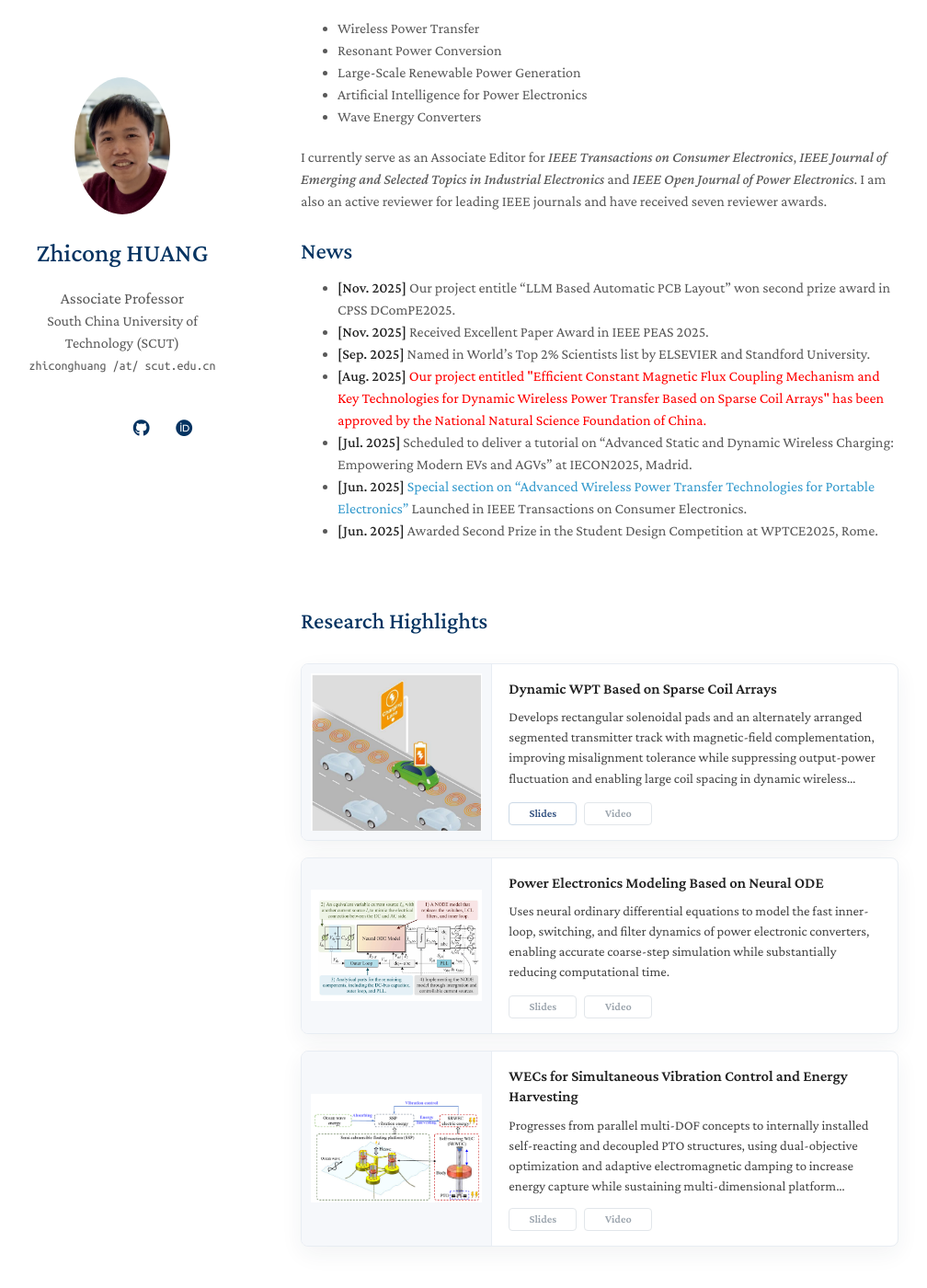
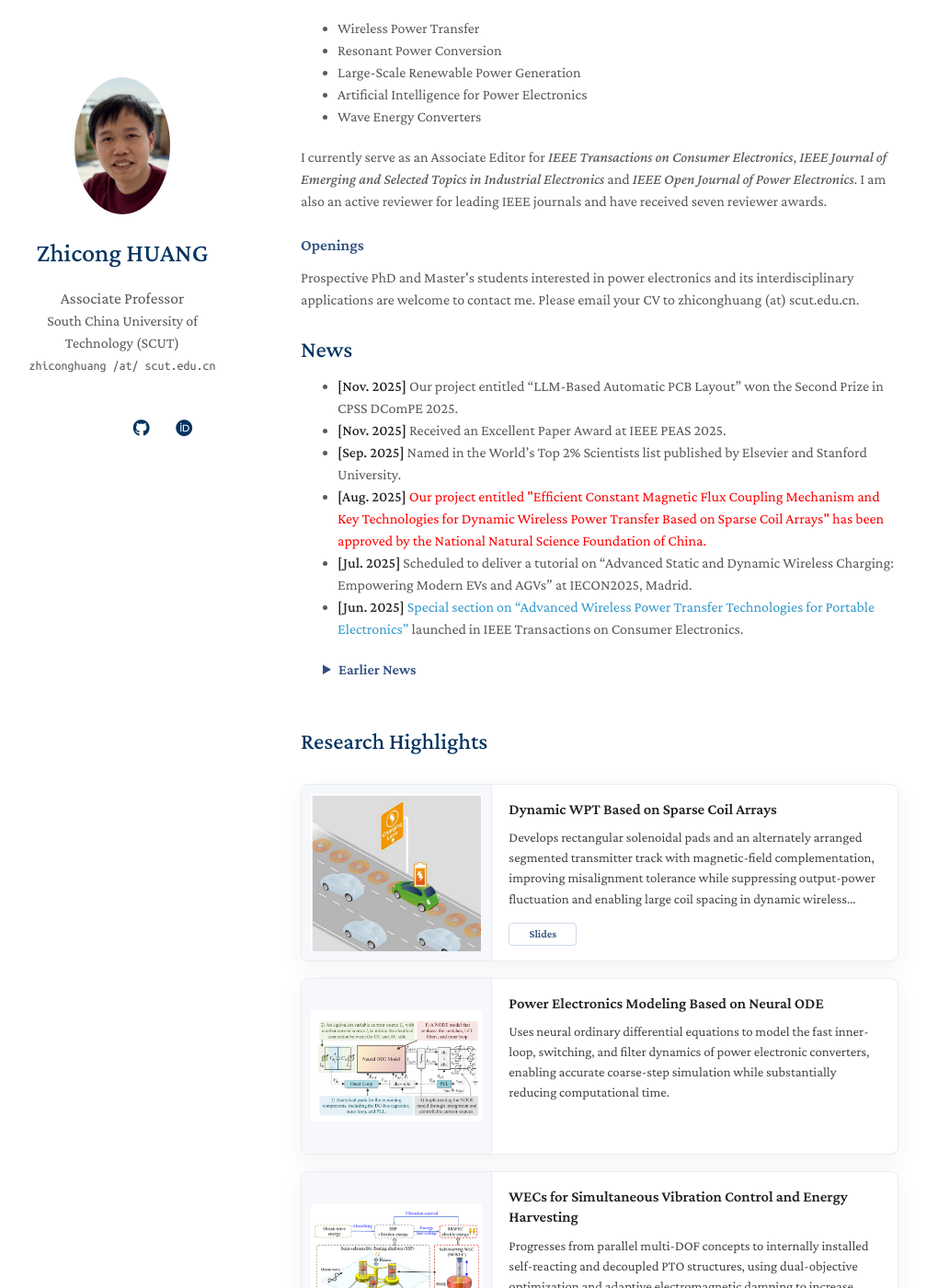
Before and after one commit to forwardhuang/forwardhuang.github.io, a Jekyll site: the page built from index.md, in a window 1280 px wide and 1400 px high, scrolled down 254 px. Shown: the whole window at 92% size, without its empty margins (143-1151 px from the left). Built offline with Jekyll 4.4.1, drawn with Linux system fonts in a browser that asks for light colours; a style sheet for code colours, icons or effects is not loaded; our own code applies the rules of GitHub Pages for plain Markdown files.

Commit message:
Add openings and streamline homepage content

```diff
--- a/_includes/research-highlights.md
+++ b/_includes/research-highlights.md
@@ -16,10 +16,12 @@
         <div class="highlight-content">
           <h3 class="highlight-title">{{ highlight.title }}</h3>
           <p class="highlight-summary">{{ highlight.summary }}</p>
+          {% if highlight.slides != "" or highlight.video != "" %}
           <div class="highlight-actions">
-            {% if highlight.slides != "" %}<a href="{{ highlight.slides }}" target="_blank" rel="noopener">Slides</a>{% else %}<span aria-disabled="true">Slides</span>{% endif %}
-            {% if highlight.video != "" %}<a href="{{ highlight.video }}" target="_blank" rel="noopener">Video</a>{% else %}<span aria-disabled="true">Video</span>{% endif %}
+            {% if highlight.slides != "" %}<a href="{{ highlight.slides }}" target="_blank" rel="noopener">Slides</a>{% endif %}
+            {% if highlight.video != "" %}<a href="{{ highlight.video }}" target="_blank" rel="noopener">Video</a>{% endif %}
           </div>
+          {% endif %}
         </div>
       </article>
     </li>
--- a/assets/css/style.scss
+++ b/assets/css/style.scss
@@ -9,6 +9,28 @@
 
 .news-section-title {
   margin-bottom: 15px;
+}
+
+.openings-title {
+  margin-top: 24px;
+}
+
+.openings-note {
+  margin: 0;
+}
+
+.earlier-news {
+  margin: 8px 0 0 24px;
+}
+
+.earlier-news summary {
+  color: #2f4f7f;
+  cursor: pointer;
+  font-weight: 600;
+}
+
+.earlier-news ul {
+  margin: 10px 0 0;
 }
 
 .subsection-title {
--- a/index.md
+++ b/index.md
@@ -14,15 +14,25 @@ I am an Associate Professor at South China University of Technology, Guangzhou,
 
 I currently serve as an Associate Editor for *IEEE Transactions on Consumer Electronics*, *IEEE Journal of Emerging and Selected Topics in Industrial Electronics* and *IEEE Open Journal of Power Electronics*. I am also an active reviewer for leading IEEE journals and have received seven reviewer awards.
 
+<h3 id="openings" class="subsection-title openings-title">Openings</h3>
+
+<p class="openings-note">Prospective PhD and Master's students interested in power electronics and its interdisciplinary applications are welcome to contact me. Please email your CV to zhiconghuang (at) scut.edu.cn.</p>
+
 <h2 id="news" class="section-title news-section-title">News</h2>
 
-- **[Nov. 2025]** Our project entitle "LLM Based Automatic PCB Layout" won second prize award in CPSS DComPE2025.
-- **[Nov. 2025]** Received Excellent Paper Award in IEEE PEAS 2025.
-- **[Sep. 2025]** Named in World's Top 2% Scientists list by ELSEVIER and Standford University.
+- **[Nov. 2025]** Our project entitled "LLM-Based Automatic PCB Layout" won the Second Prize in CPSS DComPE 2025.
+- **[Nov. 2025]** Received an Excellent Paper Award at IEEE PEAS 2025.
+- **[Sep. 2025]** Named in the World's Top 2% Scientists list published by Elsevier and Stanford University.
 - **[Aug. 2025]**  <font color=red>Our project entitled "Efficient Constant Magnetic Flux Coupling Mechanism and Key Technologies for Dynamic Wireless Power Transfer Based on Sparse Coil Arrays" has been approved by the National Natural Science Foundation of China.</font>
 - **[Jul. 2025]** Scheduled to deliver a tutorial on "Advanced Static and Dynamic Wireless Charging: Empowering Modern EVs and AGVs" at IECON2025, Madrid.
-- **[Jun. 2025]** [Special section on "Advanced Wireless Power Transfer Technologies for Portable Electronics"](https://ctsoc.ieee.org/images/TCE_FILES/Approved_CFP/June_2025/TCE_SS_CFP_Advanced_Wireless_Power_Transfer_Technologies_for_Portable_Electronics-online.pdf) Launched in IEEE Transactions on Consumer Electronics.
-- **[Jun. 2025]** Awarded Second Prize in the Student Design Competition at WPTCE2025, Rome.
+- **[Jun. 2025]** [Special section on "Advanced Wireless Power Transfer Technologies for Portable Electronics"](https://ctsoc.ieee.org/images/TCE_FILES/Approved_CFP/June_2025/TCE_SS_CFP_Advanced_Wireless_Power_Transfer_Technologies_for_Portable_Electronics-online.pdf) launched in IEEE Transactions on Consumer Electronics.
+
+<details class="earlier-news">
+  <summary>Earlier News</summary>
+  <ul>
+    <li><strong>[Jun. 2025]</strong> Awarded Second Prize in the Student Design Competition at WPTCE2025, Rome.</li>
+  </ul>
+</details>
 
 
 {% include_relative _includes/research-highlights.md %}
```
